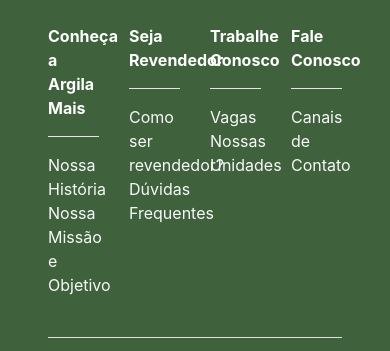
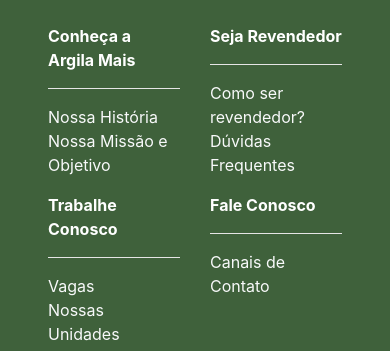
Before and after one commit to matheussilva2/matheussilva2.github.io, a plain HTML site: page paginas/rodape-argila-mais.html in a window 390 px wide. Shown: the top 351 px of the page. Drawn offline with nearby package versions, Linux system fonts and the light colour scheme.

Commit message:
Versão mobile do rodapé

```diff
--- a/paginas/rodape-argila-mais.html
+++ b/paginas/rodape-argila-mais.html
@@ -9,7 +9,7 @@
 <body>
 	<footer style="background-color: #3f613b;" class="container-fluid text-white pt-4 pb-2 px-5">
 		<div class="row mb-4">
-			<div class="col-3">
+			<div class="col-md-3 col-6">
 				<ul class="list-unstyled">
 					<li class="font-weight-bold">Conheça a Argila Mais</li>
 					<hr class="bg-white">
@@ -21,7 +21,7 @@
 					</li>
 				</ul>
 			</div>
-			<div class="col-3">
+			<div class="col-md-3 col-6">
 				<ul class="list-unstyled">
 					<li class="font-weight-bold">Seja Revendedor</li>
 					<hr class="bg-white">
@@ -33,7 +33,7 @@
 					</li>
 				</ul>
 			</div>
-			<div class="col-3">
+			<div class="col-md-3 col-6">
 				<ul class="list-unstyled">
 					<li class="font-weight-bold">Trabalhe Conosco</li>
 					<hr class="bg-white">
@@ -45,7 +45,7 @@
 					</li>
 				</ul>
 			</div>
-			<div class="col-3">
+			<div class="col-md-3 col-6">
 				<ul class="list-unstyled">
 					<li class="font-weight-bold">Fale Conosco</li>
 					<hr class="bg-white">
```
